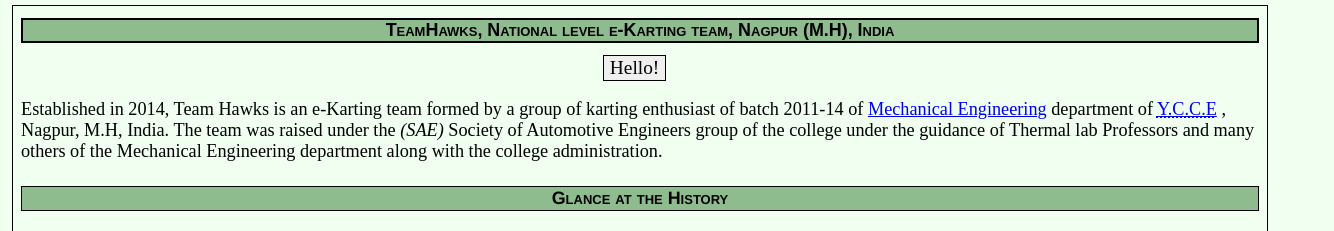
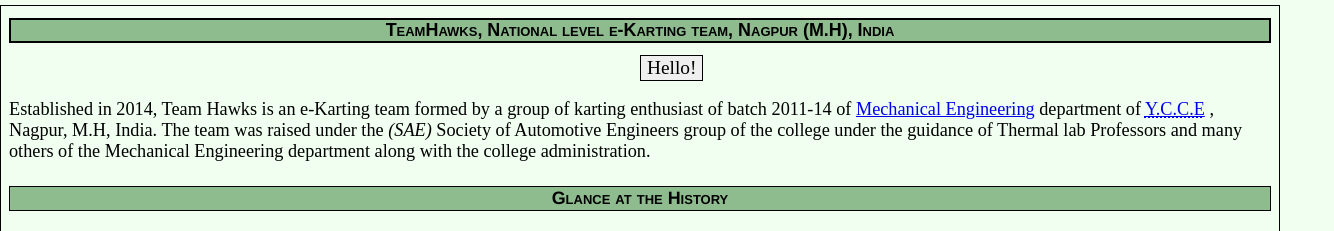
Before and after one commit to procastinatorpro/teamHawks, a plain HTML site: page index.html in a window 1280 px wide. Shown: the top 231 px of the page, 1334 px wide, since content can reach past the window. Drawn offline with Linux system fonts and the light colour scheme.

Commit message:
Update hawks.css

```diff
--- a/hawks.css
+++ b/hawks.css
@@ -1,7 +1,5 @@
 html{
 	background-color:honeydew;
-	margin-left:12px;
-	margin-right:12px;
 	margin-top:5px;
 	margin-bottom:5px;
 	border:solid 1.7px #000000;
@@ -68,7 +66,7 @@ footer{
 	background-color:darkseagreen;
 }
 button{
-	margin-left:47%;
+	margin-left:50%;
 	margin-right:50%;
 	font-variant:normal;
 
```
